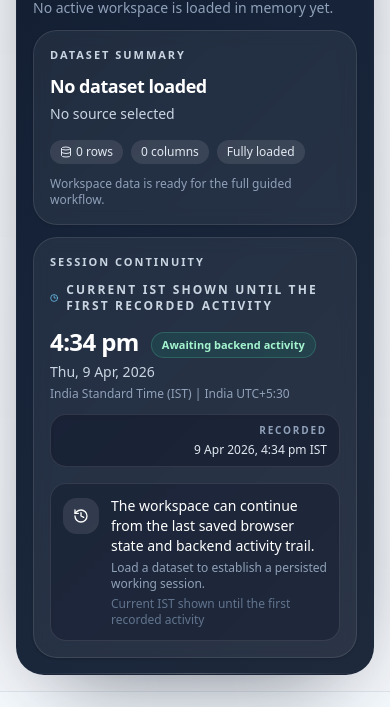
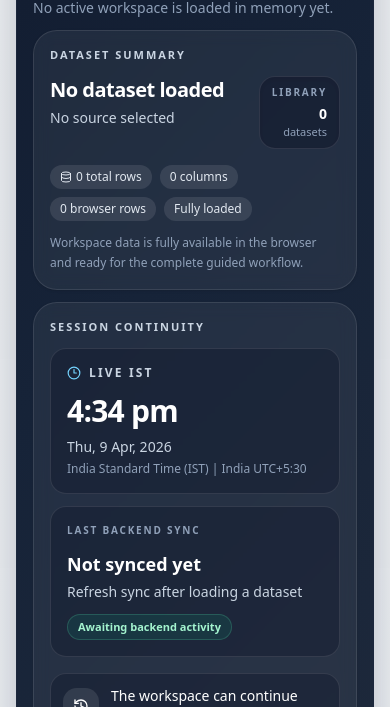
Before and after one commit to tanisha-s0212/AI-EDA-Assistant, a Next.js app in the folder frontend/: page / in a window 390 px wide. Shown: the part 593-1300 px from the top of the page. Built offline with nearby package versions, Linux system fonts and the light colour scheme; no server answers.

Commit message:
Fix workspace persistence and refresh report/header workflow UI

```diff
--- a/frontend/src/app/page.tsx
+++ b/frontend/src/app/page.tsx
@@ -69,6 +69,25 @@ type ActivityResponse = {
   count: number;
 };
 
+type DatasetPreviewResponse = {
+  datasetId: string;
+  fileName: string | null;
+  data: Array<Record<string, string | number | boolean | null>>;
+  columns: Array<{
+    name: string;
+    dtype: string;
+    nonNull: number;
+    nullCount: number;
+    uniqueCount: number;
+    role: string;
+    sample?: string[];
+  }>;
+  rowCount: number;
+  loadedRowCount: number;
+  previewLoaded: boolean;
+  duplicates: number;
+};
+
 const INDIA_TIMEZONE = 'Asia/Kolkata';
 
 function formatActivityTimestamp(value: string | null) {
@@ -80,6 +99,29 @@ function formatActivityTimestamp(value: string | null) {
     timeZone: INDIA_TIMEZONE,
   }).format(parsed);
   return `${formatted} IST`;
+}
+
+function formatIndiaTime(value: Date | string) {
+  const parsed = value instanceof Date ? value : new Date(value);
+  if (Number.isNaN(parsed.getTime())) return 'Time unavailable';
+  return new Intl.DateTimeFormat('en-IN', {
+    hour: 'numeric',
+    minute: '2-digit',
+    hour12: true,
+    timeZone: INDIA_TIMEZONE,
+  }).format(parsed);
+}
+
+function formatIndiaDate(value: Date | string) {
+  const parsed = value instanceof Date ? value : new Date(value);
+  if (Number.isNaN(parsed.getTime())) return 'Date unavailable';
+  return new Intl.DateTimeFormat('en-IN', {
+    weekday: 'short',
+    day: 'numeric',
+    month: 'short',
+    year: 'numeric',
+    timeZone: INDIA_TIMEZONE,
+  }).format(parsed);
 }
 
 function getRelativeActivityAge(value: string | null) {
@@ -158,10 +200,11 @@ function BrandMark({ compact = false }: { compact?: boolean }) {
 
 function SidebarContent({ onNavigate }: { onNavigate?: (id: TabId) => void }) {
   const { activeTab, setActiveTab, rawData, cleaningDone, modelTrained, previewLoaded, loadedRowCount, totalRows } = useAppStore();
+  const hasDatasetContext = Boolean(rawData?.length || totalRows > 0);
 
   const isTabEnabled = (tabId: TabId) => {
     if (tabId === 'upload') return true;
-    if (!rawData) return false;
+    if (!hasDatasetContext) return false;
     if (tabId === 'prediction' && !modelTrained) return false;
     return true;
   };
@@ -254,7 +297,7 @@ function SidebarContent({ onNavigate }: { onNavigate?: (id: TabId) => void }) {
             AI-Powered Analysis
           </p>
           <p className="text-xs text-muted-foreground mt-0.5">
-            {rawData
+            {hasDatasetContext
               ? previewLoaded
                 ? `${loadedRowCount.toLocaleString()} preview rows of ${totalRows.toLocaleString()} total`
                 : `${totalRows.toLocaleString()} rows loaded`
@@ -284,28 +327,45 @@ export default function HomePage() {
     hasHydrated,
   } = useAppStore();
   const [isRefreshingActivity, setIsRefreshingActivity] = React.useState(false);
+  const [isRestoringWorkspace, setIsRestoringWorkspace] = React.useState(false);
   const [recentActivity, setRecentActivity] = React.useState<ActivityResponse['activities'][number] | null>(null);
+  const [currentTime, setCurrentTime] = React.useState(() => new Date());
+  const lastRestoreDatasetIdRef = React.useRef<string | null>(null);
   const activeTabMeta = tabs.find((t) => t.id === activeTab) ?? tabs[0];
   const availableDatasets = React.useMemo(
     () => datasetOrder.map((key) => datasets[key]).filter(Boolean),
     [datasetOrder, datasets]
   );
-  const hasWorkspace = Boolean(rawData?.length);
+  const activeDataset = React.useMemo(
+    () => (activeDatasetKey ? datasets[activeDatasetKey] ?? null : null),
+    [activeDatasetKey, datasets]
+  );
+  const displayFileName = fileName ?? activeDataset?.fileName ?? null;
+  const displayColumns = columns.length || activeDataset?.columns.length || 0;
+  const displayTotalRows = totalRows || activeDataset?.totalRows || 0;
+  const displayLoadedRowCount = loadedRowCount || activeDataset?.loadedRowCount || 0;
+  const displayPreviewLoaded = previewLoaded || activeDataset?.previewLoaded || false;
+  const activeDatasetId = activeDataset?.datasetId ?? null;
+  const hasWorkspace = Boolean(rawData?.length || activeDatasetId || displayTotalRows);
   const hasDatasetLibrary = availableDatasets.length > 0;
-  const datasetStatus = rawData
-    ? previewLoaded
-      ? `${loadedRowCount.toLocaleString()} preview rows of ${totalRows.toLocaleString()}`
-      : `${totalRows.toLocaleString()} rows ready`
+  const datasetStatus = hasWorkspace
+    ? displayPreviewLoaded
+      ? `${displayLoadedRowCount.toLocaleString()} preview rows of ${displayTotalRows.toLocaleString()}`
+      : `${displayTotalRows.toLocaleString()} rows ready`
     : 'No dataset loaded';
-  const workflowReadiness = !hasWorkspace
+  const workflowReadiness = isRestoringWorkspace
+    ? 'Restoring the cached workspace preview from the backend so the active session can continue cleanly.'
+    : !hasWorkspace
     ? 'Resume your previous workspace or start fresh with a new dataset.'
-    : previewLoaded
+    : displayPreviewLoaded
       ? 'Large dataset connected with preview rendering in the browser and full-fidelity coverage preserved in the backend.'
       : 'Workspace is fully loaded and ready for analysis, forecasting, modeling, and reporting.';
   const sessionSummary = hasWorkspace
-    ? `Continue from ${activeTabMeta.label.toLowerCase()} with ${columns.length.toLocaleString()} profiled columns in scope.`
+    ? `Continue from ${activeTabMeta.label.toLowerCase()} with ${displayColumns.toLocaleString()} profiled columns in scope.`
     : 'No active workspace is loaded in memory yet.';
   const sessionContinuity = getSessionContinuityLabel(recentActivity?.createdAt ?? null);
+  const liveIndiaTime = formatIndiaTime(currentTime);
+  const liveIndiaDate = formatIndiaDate(currentTime);
   const activityLabel = recentActivity
     ? `Last action: ${recentActivity.action.replace(/_/g, ' ')}`
     : sessionContinuity.status;
@@ -314,7 +374,7 @@ export default function HomePage() {
     setIsRefreshingActivity(true);
     try {
       const response = await apiClient.get<ActivityResponse>('/activities', {
-        params: { limit: 1 },
+        params: { limit: 1, dataset_id: activeDatasetId ?? undefined },
       });
       setRecentActivity(response.data.activities[0] ?? null);
     } catch {
@@ -322,12 +382,60 @@ export default function HomePage() {
     } finally {
       setIsRefreshingActivity(false);
     }
-  }, []);
+  }, [activeDatasetId]);
 
   React.useEffect(() => {
     if (!hasHydrated) return;
     void refreshRecentActivity();
   }, [hasHydrated, refreshRecentActivity]);
+
+  React.useEffect(() => {
+    const interval = window.setInterval(() => {
+      setCurrentTime(new Date());
+    }, 30000);
+    return () => window.clearInterval(interval);
+  }, []);
+
+  React.useEffect(() => {
+    if (!hasHydrated) return;
+    if (rawData?.length) return;
+    if (!activeDataset?.datasetId) return;
+    if (lastRestoreDatasetIdRef.current === activeDataset.datasetId) return;
+
+    lastRestoreDatasetIdRef.current = activeDataset.datasetId;
+    setIsRestoringWorkspace(true);
+
+    void apiClient
+      .get<DatasetPreviewResponse>('/dataset-preview', {
+        params: { dataset_id: activeDataset.datasetId },
+      })
+      .then((response) => {
+        const result = response.data;
+        const currentState = useAppStore.getState();
+        useAppStore.setState({
+          fileName: result.fileName ?? currentState.fileName,
+          datasetId: result.datasetId,
+          rawData: result.data,
+          cleanedData: currentState.cleaningDone ? result.data : null,
+          columns: result.columns.map((column) => ({
+            ...column,
+            role: column.role as 'identifier' | 'numeric' | 'categorical' | 'boolean' | 'datetime' | 'unknown',
+            sample: Array.isArray(column.sample) ? column.sample : [],
+          })),
+          totalRows: result.rowCount,
+          loadedRowCount: result.loadedRowCount ?? result.data.length,
+          previewLoaded: !!result.previewLoaded,
+          duplicates: result.duplicates ?? currentState.duplicates,
+          reportUrl: null,
+        });
+      })
+      .catch(() => {
+        lastRestoreDatasetIdRef.current = null;
+      })
+      .finally(() => {
+        setIsRestoringWorkspace(false);
+      });
+  }, [activeDataset, hasHydrated, rawData]);
 
   const handleResumeWorkspace = React.useCallback(() => {
     if (!hasWorkspace) {
@@ -413,7 +521,7 @@ export default function HomePage() {
                           <div className="mt-4 flex flex-wrap items-center gap-2">
                             <Badge variant="outline" className="rounded-full border-white/15 bg-white/10 px-3 py-1 text-white">
                               {hasWorkspace ? <CheckCircle2 className="mr-2 h-3.5 w-3.5 text-emerald-300" /> : <AlertCircle className="mr-2 h-3.5 w-3.5 text-amber-300" />}
-                              {hasWorkspace ? 'Workspace in progress' : 'Awaiting dataset'}
+                              {isRestoringWorkspace ? 'Restoring workspace' : hasWorkspace ? 'Workspace in progress' : 'Awaiting dataset'}
                             </Badge>
                             <Badge variant="outline" className="rounded-full border-white/15 bg-white/10 px-3 py-1 text-white">
                               <ShieldCheck className="mr-2 h-3.5 w-3.5 text-sky-300" />
@@ -461,24 +569,40 @@ export default function HomePage() {
                           <p className="text-[11px] font-semibold uppercase tracking-[0.18em] text-slate-300">
                             Dataset Summary
                           </p>
-                          <p className="mt-2 text-lg font-semibold tracking-tight text-white">{datasetStatus}</p>
-                          <p className="mt-1 truncate text-sm text-slate-300">
-                            {fileName ? fileName : 'No source selected'}
-                          </p>
+                          <div className="mt-3 flex items-start justify-between gap-3">
+                            <div className="min-w-0">
+                              <p className="text-xl font-semibold tracking-tight text-white">{datasetStatus}</p>
+                              <p className="mt-1 truncate text-sm text-slate-300">
+                                {displayFileName ? displayFileName : 'No source selected'}
+                              </p>
+                            </div>
+                            <div className="rounded-2xl border border-white/10 bg-slate-950/30 px-3 py-2 text-right shadow-inner">
+                              <p className="text-[10px] font-semibold uppercase tracking-[0.18em] text-slate-400">Library</p>
+                              <p className="mt-1 text-sm font-semibold text-white">{availableDatasets.length}</p>
+                              <p className="text-[11px] text-slate-400">dataset{availableDatasets.length === 1 ? '' : 's'}</p>
+                            </div>
+                          </div>
                           <div className="mt-4 flex flex-wrap gap-2">
                             <span className="inline-flex items-center gap-1 rounded-full bg-white/10 px-2.5 py-1 text-xs text-slate-200 transition-colors duration-300 hover:bg-white/16">
                               <Database className="h-3 w-3" />
-                              {hasWorkspace ? totalRows.toLocaleString() : 0} rows
+                              {hasWorkspace ? displayTotalRows.toLocaleString() : 0} total rows
                             </span>
                             <span className="inline-flex items-center gap-1 rounded-full bg-white/10 px-2.5 py-1 text-xs text-slate-200 transition-colors duration-300 hover:bg-white/16">
-                              {columns.length.toLocaleString()} columns
+                              {displayColumns.toLocaleString()} columns
                             </span>
                             <span className="inline-flex items-center gap-1 rounded-full bg-white/10 px-2.5 py-1 text-xs text-slate-200 transition-colors duration-300 hover:bg-white/16">
-                              {previewLoaded ? 'Preview + cached' : 'Fully loaded'}
+                              {hasWorkspace ? displayLoadedRowCount.toLocaleString() : 0} browser rows
+                            </span>
+                            <span className="inline-flex items-center gap-1 rounded-full bg-white/10 px-2.5 py-1 text-xs text-slate-200 transition-colors duration-300 hover:bg-white/16">
+                              {displayPreviewLoaded ? 'Preview + cached' : 'Fully loaded'}
                             </span>
                           </div>
-                          <p className="mt-3 text-xs text-slate-400">
-                            {previewLoaded ? 'Responsive preview is active while backend processing continues on the complete dataset.' : 'Workspace data is ready for the full guided workflow.'}
+                          <p className="mt-3 text-xs leading-5 text-slate-400">
+                            {isRestoringWorkspace
+                              ? 'The browser preview is being restored from the backend cache so the session can continue without exceeding local storage.'
+                              : displayPreviewLoaded
+                                ? 'Responsive preview is active in the browser while the backend retains the full dataset for cleaning, forecasting, training, and reporting.'
+                                : 'Workspace data is fully available in the browser and ready for the complete guided workflow.'}
                           </p>
                         </div>
 
@@ -486,24 +610,24 @@ export default function HomePage() {
                           <p className="text-[11px] font-semibold uppercase tracking-[0.18em] text-slate-300">
                             Session Continuity
                           </p>
-                          <div className="mt-3 grid gap-3 sm:grid-cols-[minmax(0,1fr)_auto] sm:items-start">
-                            <div className="min-w-0">
+                          <div className="mt-3 grid gap-3 xl:grid-cols-[minmax(0,1fr)_minmax(190px,0.95fr)]">
+                            <div className="rounded-2xl border border-white/10 bg-slate-950/25 p-4">
                               <div className="flex items-center gap-2 text-slate-300">
                                 <Clock3 className="h-3.5 w-3.5 text-sky-300" />
-                                <p className="text-xs font-semibold uppercase tracking-[0.18em]">{sessionContinuity.status}</p>
+                                <p className="text-xs font-semibold uppercase tracking-[0.18em]">Live IST</p>
                               </div>
-                              <div className="mt-3 flex flex-wrap items-end gap-x-3 gap-y-1">
-                                <p className="text-2xl font-semibold tracking-tight text-white">{sessionContinuity.timeLabel}</p>
-                                <span className="rounded-full border border-emerald-300/20 bg-emerald-400/10 px-2.5 py-1 text-[11px] font-semibold text-emerald-200">
-                                  {sessionContinuity.freshness}
-                                </span>
+                              <p className="mt-3 text-3xl font-semibold tracking-tight text-white">{liveIndiaTime}</p>
+                              <p className="mt-2 text-sm text-slate-300">{liveIndiaDate}</p>
+                              <p className="mt-1 text-xs text-slate-400">India Standard Time (IST) | India UTC+5:30</p>
+                            </div>
+                            <div className="rounded-2xl border border-white/10 bg-slate-950/25 p-4">
+                              <p className="text-[10px] font-semibold uppercase tracking-[0.18em] text-slate-400">Last Backend Sync</p>
+                              <p className="mt-3 text-lg font-semibold text-white">{recentActivity ? sessionContinuity.timeLabel : 'Not synced yet'}</p>
+                              <p className="mt-1 text-sm text-slate-300">{recentActivity ? sessionContinuity.dateLabel : 'Refresh sync after loading a dataset'}</p>
+                              <div className="mt-3 inline-flex rounded-full border border-emerald-300/20 bg-emerald-400/10 px-2.5 py-1 text-[11px] font-semibold text-emerald-200">
+                                {sessionContinuity.freshness}
                               </div>
-                              <p className="mt-1 text-sm text-slate-300">{sessionContinuity.dateLabel}</p>
-                              <p className="mt-1 text-xs text-slate-400">{sessionContinuity.timezone}</p>
-                            </div>
-                            <div className="rounded-2xl border border-white/10 bg-slate-950/30 px-3 py-2 text-right shadow-inner">
-                              <p className="text-[10px] font-semibold uppercase tracking-[0.18em] text-slate-400">Recorded</p>
-                              <p className="mt-1 text-xs text-slate-200">{sessionContinuity.timestamp}</p>
+                              {recentActivity ? <p className="mt-3 text-[11px] leading-5 text-slate-400">{sessionContinuity.timestamp}</p> : null}
                             </div>
                           </div>
                           <div className="mt-4 flex items-start gap-3 rounded-2xl border border-white/10 bg-slate-950/25 p-3 transition-all duration-300 hover:border-white/20 hover:bg-slate-950/40">
@@ -515,7 +639,7 @@ export default function HomePage() {
                                 {recentActivity?.detail || 'The workspace can continue from the last saved browser state and backend activity trail.'}
                               </p>
                               <p className="mt-1 text-xs text-slate-400">
-                                {recentActivity?.datasetId ? `Dataset ${recentActivity.datasetId} is the latest backend-linked session.` : 'Load a dataset to establish a persisted working session.'}
+                                {recentActivity?.datasetId ? `Dataset ${recentActivity.datasetId} is the latest backend-linked session.` : activeDatasetId ? `Dataset ${activeDatasetId} is ready to reconnect to the backend cache.` : 'Load a dataset to establish a persisted working session.'}
                               </p>
                               <p className="mt-1 text-xs text-slate-500">{activityLabel}</p>
                             </div>
@@ -533,7 +657,7 @@ export default function HomePage() {
                   <div className="min-w-0">
                     <p className="text-[11px] font-semibold uppercase tracking-[0.18em] text-muted-foreground">Active Dataset</p>
                     <p className="mt-1 truncate text-base font-semibold text-foreground">
-                      {fileName ?? 'No dataset selected'}
+                      {displayFileName ?? 'No dataset selected'}
                     </p>
                     <p className="mt-1 text-xs text-muted-foreground">
                       {hasDatasetLibrary
@@ -552,7 +676,7 @@ export default function HomePage() {
                             <span className="flex min-w-0 flex-col">
                               <span className="truncate font-medium">{dataset.fileName ?? dataset.datasetId ?? dataset.key}</span>
                               <span className="text-xs text-muted-foreground">
-                                {dataset.totalRows.toLocaleString()} rows · {dataset.columns.length.toLocaleString()} cols
+                                {dataset.totalRows.toLocaleString()} rows | {dataset.columns.length.toLocaleString()} cols
                               </span>
                             </span>
                           </SelectItem>
--- a/frontend/src/lib/store.ts
+++ b/frontend/src/lib/store.ts
@@ -182,6 +182,7 @@ type PersistedAppSlice = Pick<
 >;
 
 const STORE_PERSIST_KEY = 'ai-eda-workspace-v2';
+const STORE_PERSIST_VERSION = 2;
 
 function createEmptyDatasetState(): DatasetWorkspaceState {
   return {
@@ -217,6 +218,15 @@ function createEmptyDatasetState(): DatasetWorkspaceState {
     reportUrl: null,
     aiInsights: null,
     aiChatHistory: [],
+  };
+}
+
+function stripTransientDatasetState<T extends DatasetWorkspaceState>(dataset: T): T {
+  return {
+    ...dataset,
+    rawData: null,
+    cleanedData: null,
+    reportUrl: null,
   };
 }
 
@@ -356,19 +366,34 @@ const store = create<AppState>()(
         datasets: Object.fromEntries(
           Object.entries(state.datasets).map(([key, dataset]) => [
             key,
-            {
-              ...dataset,
-              reportUrl: null,
-            },
+            stripTransientDatasetState(dataset),
           ])
         ),
         datasetOrder: state.datasetOrder,
         activeDatasetKey: state.activeDatasetKey,
-        ...buildDatasetStatePatch({
-          ...getDatasetSnapshot(state),
-          reportUrl: null,
-        }),
+        ...buildDatasetStatePatch(stripTransientDatasetState(getDatasetSnapshot(state))),
       }),
+      version: STORE_PERSIST_VERSION,
+      migrate: (persistedState) => {
+        const state = persistedState as PersistedAppSlice | undefined;
+        if (!state) return initialPersistedState;
+
+        return {
+          ...state,
+          datasets: Object.fromEntries(
+            Object.entries(state.datasets ?? {}).map(([key, dataset]) => [
+              key,
+              stripTransientDatasetState(dataset as DatasetWorkspace),
+            ])
+          ),
+          ...buildDatasetStatePatch(
+            stripTransientDatasetState({
+              ...createEmptyDatasetState(),
+              ...state,
+            })
+          ),
+        } satisfies PersistedAppSlice;
+      },
       onRehydrateStorage: () => (state) => {
         state?.setHasHydrated(true);
       },
```
Also changed, not shown: frontend/src/components/tabs/report-tab.tsx (+10 -2 lines), 2 other files (tests, documents, lock files or other folders).
